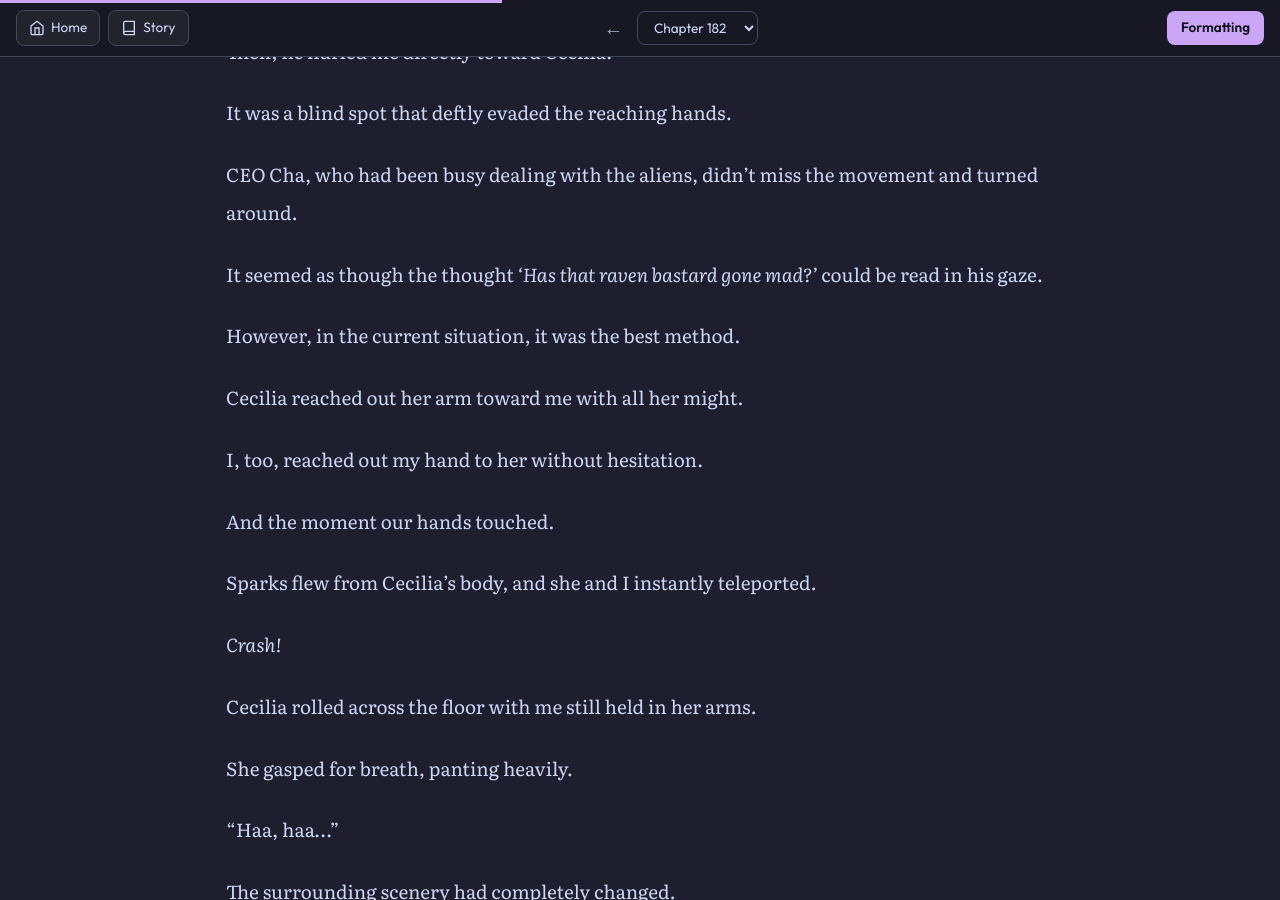
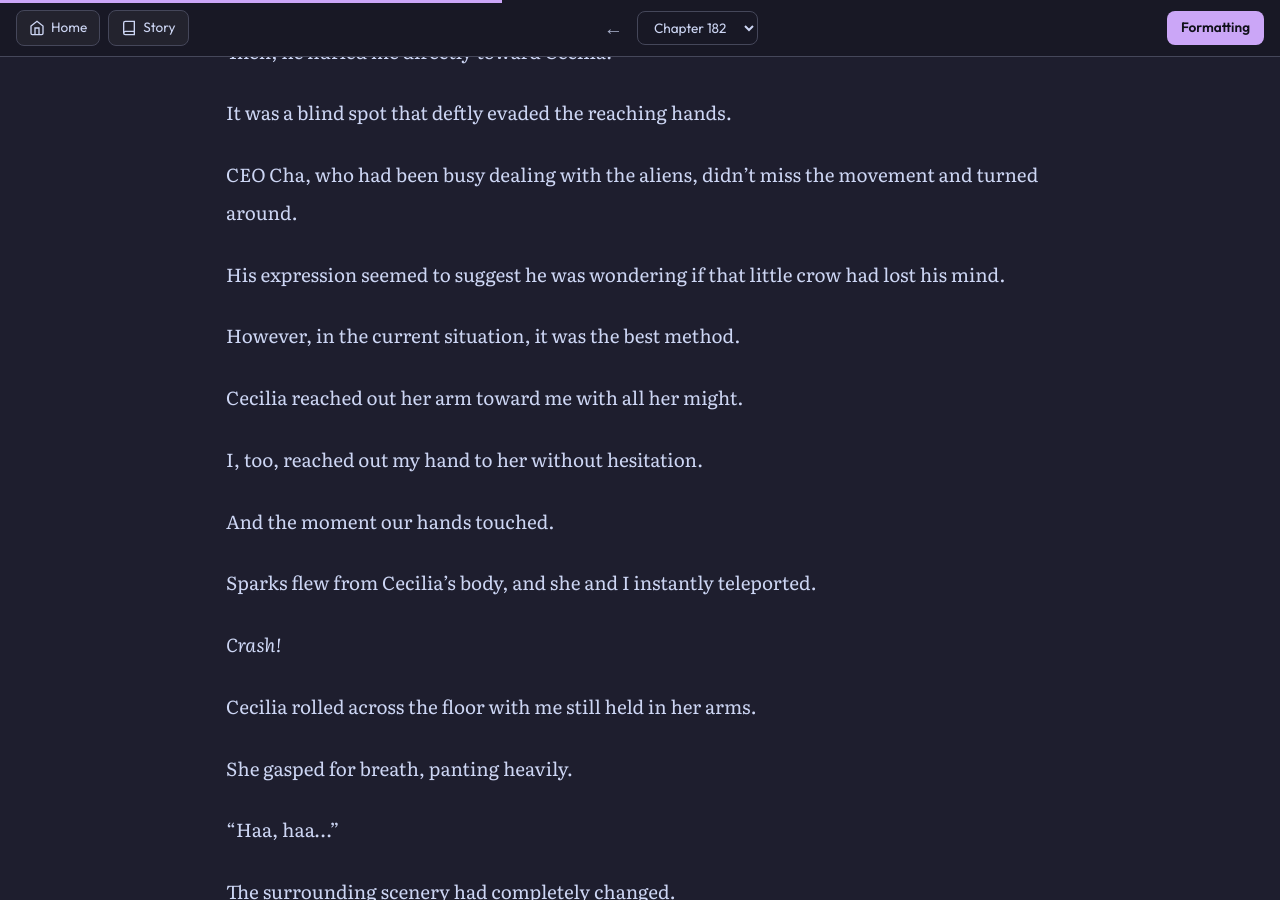
Before and after one commit to soleumn/soleumn.github.io, a Jekyll site: the page built from _chapters/eoshinki/ch182.md, in a window 1280 px wide and 900 px high, scrolled down 6319 px. Built offline with Jekyll 4.4.1, drawn with Linux system fonts in a browser that asks for light colours; comment, search, counter and statistics services are not loaded.

Commit message:
Update ch182.md

```diff
--- a/_chapters/eoshinki/ch182.md
+++ b/_chapters/eoshinki/ch182.md
@@ -180,7 +180,7 @@ It was a blind spot that deftly evaded the reaching hands.
 
 CEO Cha, who had been busy dealing with the aliens, didn't miss the movement and turned around.
 
-It seemed as though the thought *'Has that raven bastard gone mad?'* could be read in his gaze.
+His expression seemed to suggest he was wondering if that little crow had lost his mind.
 
 However, in the current situation, it was the best method.
 
```
